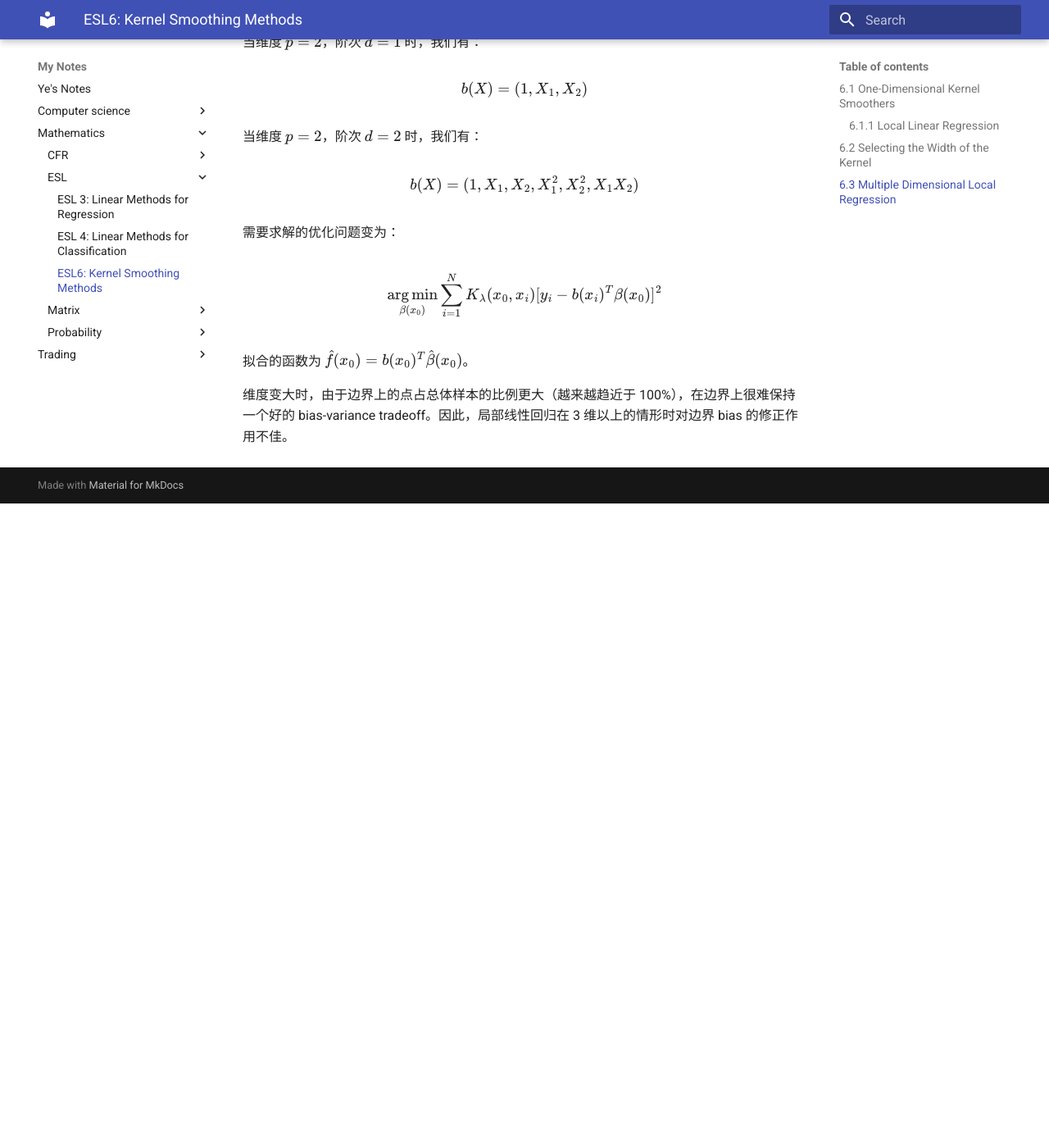
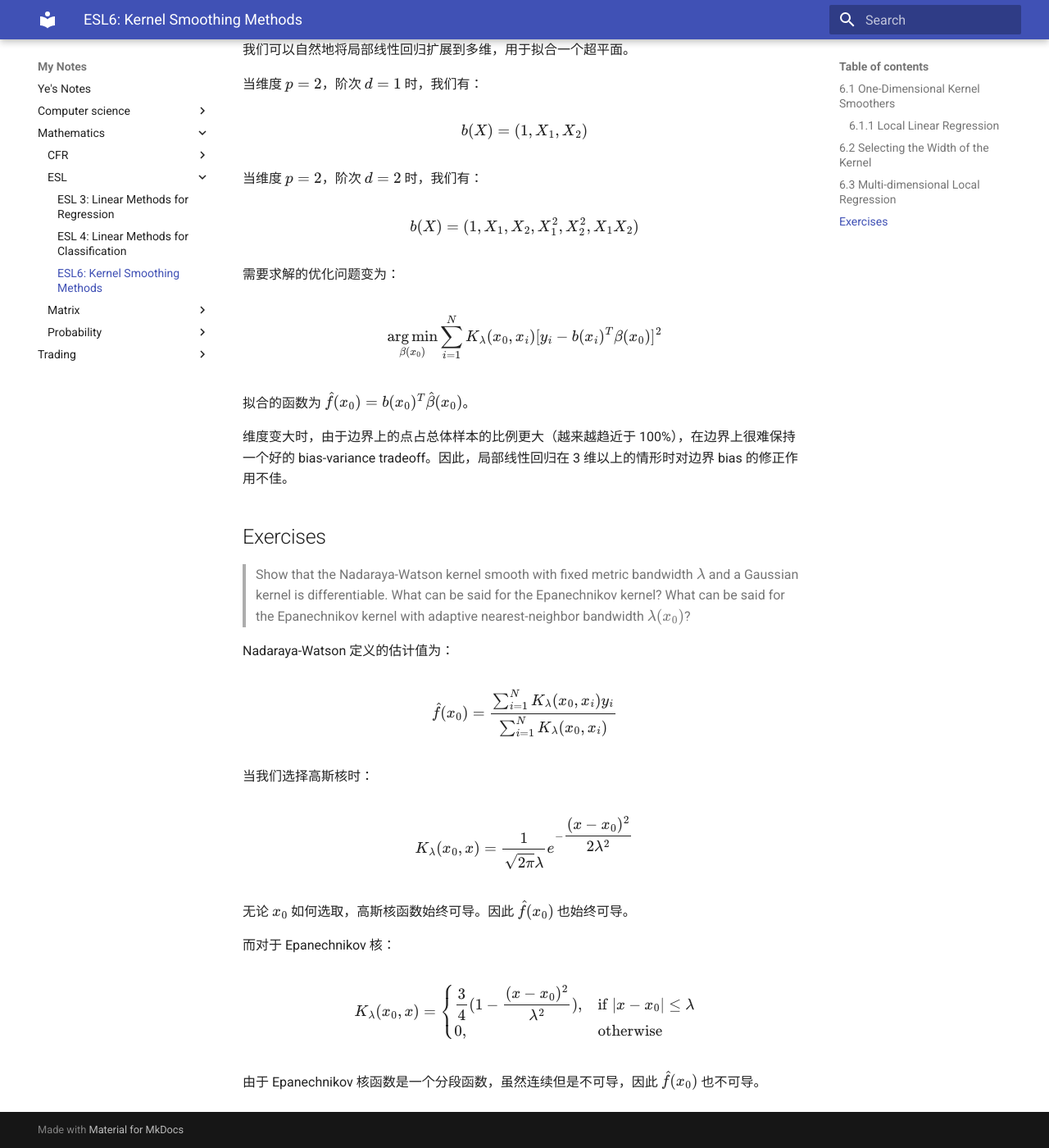
Before and after one commit to double-free/notes, an MkDocs documentation site: the page built from docs/mathematics/ESL/ESL6_KernelSmoothingMethods.md, in a window 1280 px wide and 1400 px high, scrolled down 3253 px. Shown: the whole window at 82% size. Built offline with MkDocs 1.6.1 and Material for MkDocs 9.7.7, drawn with Linux system fonts in a browser that asks for light colours; before the commit the page ends 3867 px from its top, so only the background shows below that; some of the changed text lies outside the part shown.

Commit message:
add exercise

```diff
--- a/docs/mathematics/ESL/ESL6_KernelSmoothingMethods.md
+++ b/docs/mathematics/ESL/ESL6_KernelSmoothingMethods.md
@@ -4,7 +4,7 @@
 
 它平滑曲线的原理是利用一个核函数 $K_\lambda (x_0, x_i)$ 根据目标点 $x_0$ 和周围点 $x_i$ 的距离赋予权重。
 
-这一类方法几乎不需要训练，参数也很简单，只有一个超参数 $\lambda$，用来设置“周围”的具体范围。
+这一类方法几乎不需要训练，参数也很简单，只有一个超参数 $\lambda$，用来设置“周围”的具体范围。他们也被称为 "memory-based" 方法，其模型就是所有训练样本本身，拟合实时进行。因此，对于某些要求运算速度，或者存储有限的场合，这类方法并不适用。
 
 
 值得注意的是，__核平滑方法__ 和 __核方法__ 是不同的概念。__核方法__ 会在高维特征空间计算内积，用于正则化的非线性建模。
@@ -80,7 +80,7 @@
 
 选取 $\lambda$ 实际上是 bias-variance 的 tradeoff。当选取窗口很小时，由于采用的样本点较少，得到的目标点的估计值 variance 会很大。但是同时，由于选取的点都是离目标点最近的点，它的 bias 很小。
 
-## 6.3 Multiple Dimensional Local Regression
+## 6.3 Multi-dimensional Local Regression
 
 我们可以自然地将局部线性回归扩展到多维，用于拟合一个超平面。
 
@@ -100,3 +100,26 @@
 
 
 维度变大时，由于边界上的点占总体样本的比例更大（越来越趋近于 100%），在边界上很难保持一个好的 bias-variance tradeoff。因此，局部线性回归在 3 维以上的情形时对边界 bias 的修正作用不佳。
+
+## Exercises
+
+> Show that the Nadaraya-Watson kernel smooth with fixed metric bandwidth $\lambda$ and a Gaussian kernel is differentiable. What can be said for the Epanechnikov kernel? What can be said for the Epanechnikov kernel with adaptive nearest-neighbor bandwidth $\lambda(x_0)$?
+
+Nadaraya-Watson 定义的估计值为：
+
+$$ \hat{f}(x_0) = \dfrac{\sum_{i=1}^N K_\lambda(x_0, x_i)y_i}{\sum_{i=1}^N K_\lambda(x_0, x_i) } $$
+
+当我们选择高斯核时：
+
+$$ K_\lambda(x_0, x) = \dfrac{1}{\sqrt{2 \pi} \lambda} e^{- \dfrac{(x-x_0)^2}{2\lambda^2}} $$
+
+无论 $x_0$ 如何选取，高斯核函数始终可导。因此 $\hat{f}(x_0)$ 也始终可导。
+
+而对于 Epanechnikov 核：
+
+$$ K_\lambda(x_0, x) = \begin{cases}
+\dfrac{3}{4} (1 - \dfrac{(x-x_0)^2}{\lambda^2}), & \text{if } |x - x_0| \leq \lambda \\
+0, & \text{otherwise}
+\end{cases} $$
+
+由于 Epanechnikov 核函数是一个分段函数，虽然连续但是不可导，因此 $\hat{f}(x_0)$ 也不可导。
```
Also changed, not shown: other parts of docs/mathematics/ESL/ESL6_KernelSmoothingMethods.md (+1 -1 lines).
